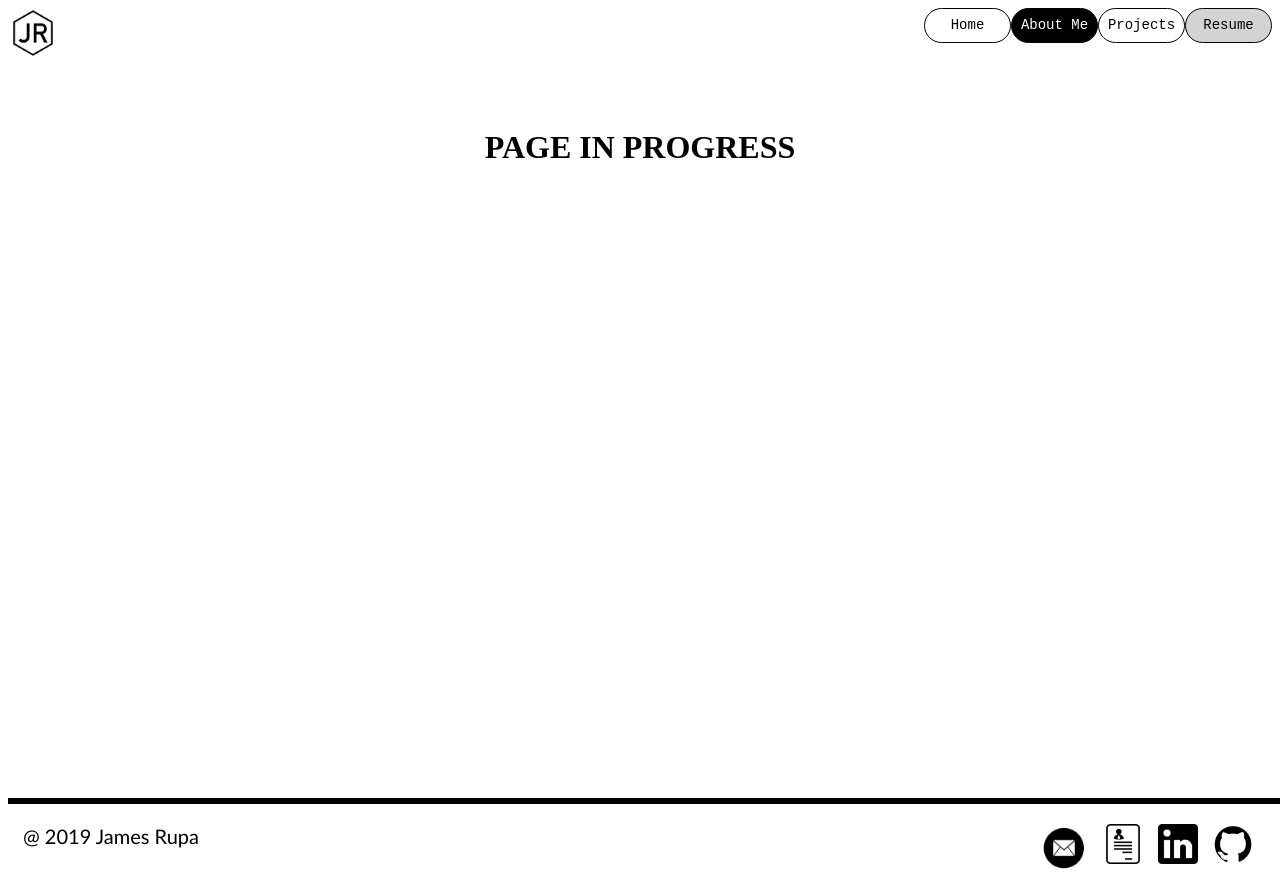
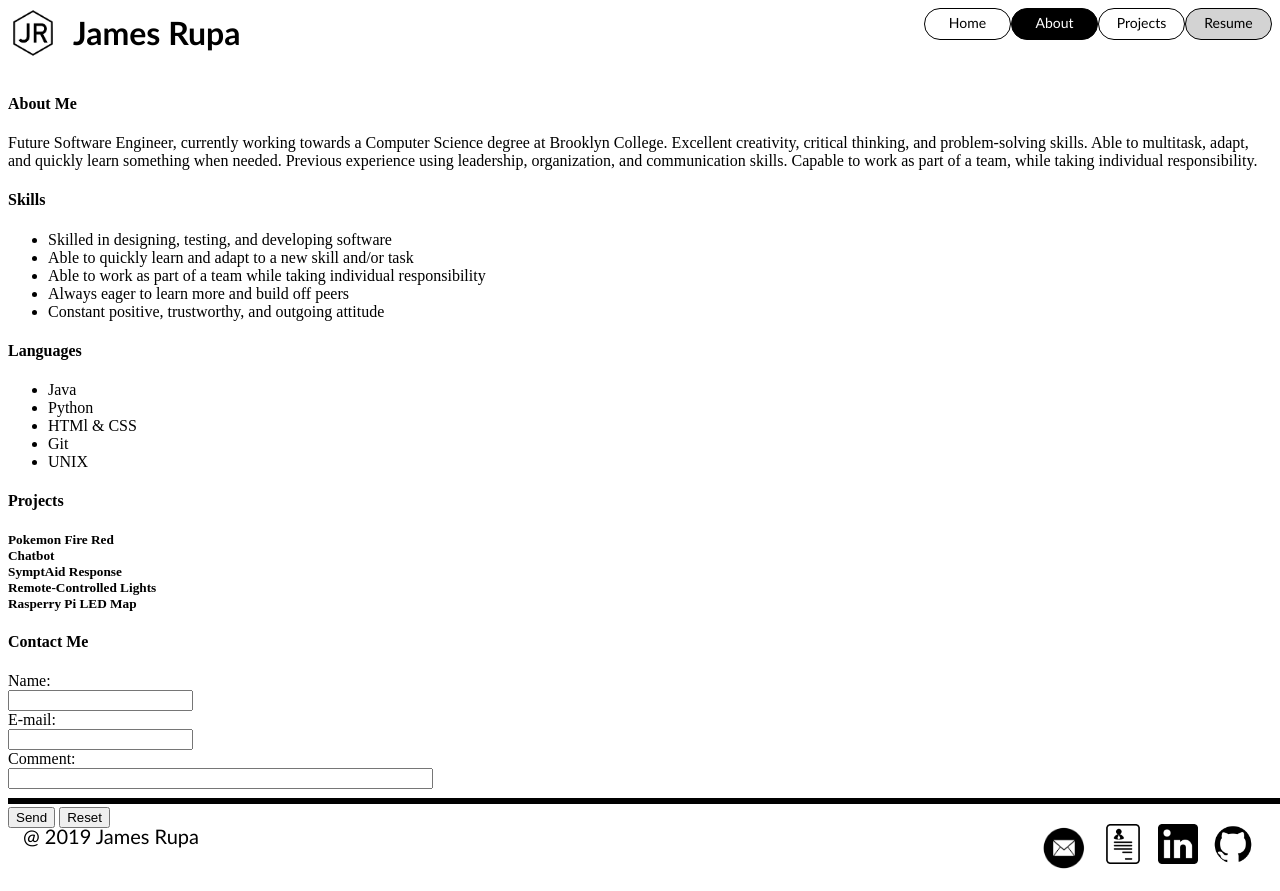
Before and after one commit to jamesrupa/jamesrupa.github.io, a plain HTML site: page portfolio.html in a window 1280 px wide. Drawn offline with Linux system fonts and the light colour scheme.

Commit message:
Info on second page

```diff
--- a/index.css
+++ b/index.css
@@ -1,4 +1,3 @@
-
 body {
     padding: 0;
     max-width: 100%;
@@ -16,9 +15,11 @@ body {
     0% {
         background-position: 0% 50%;
     }
+
     50% {
         background-position: 100% 50%;
     }
+
     100% {
         background-position: 0% 50%;
     }
@@ -68,7 +69,7 @@ h3 {
     letter-spacing: 10px;
 }
 
-#scroll_down{
+#scroll_down {
     padding-top: 280px;
     margin-bottom: auto;
 }
--- a/portfolio.css
+++ b/portfolio.css
@@ -1,18 +1,18 @@
-body{
+body {
     max-width: 100%;
     overflow-x: hidden;
 }
 
 .topnav {
     overflow: hidden;
-    font-family: monospace;
+    font-family: Futura, "Trebuchet MS", Arial, sans-serif;
 }
 
 .topnav a {
     float: right;
     color: #f2f2f2;
     text-align: center;
-    padding-top: 8px;
+    padding-top: 5px;
     width: 85px;
     height: 25px;
     border: 1.5px solid black;
@@ -31,18 +31,29 @@ body{
     background-color: black;
     color: white;
 }
+
 .topnav img {
     float: left;
 }
+
+.topnav h1 {
+    float: left;
+    padding-top: 0px;
+    padding-left: 15px;
+    margin-top: 5px;
+}
+
 .topnav a.resume {
     background-color: lightgray;
 }
 
 
-h1{
-    text-align: center;
-    padding-top: 50px;
+
+/* TEMPORARY */
+h5 {
+    margin: auto;
 }
+
 
 
 
@@ -55,14 +66,15 @@ hr {
 
 .footer {
     font-family: Futura, "Trebuchet MS", Arial, sans-serif;
-	position:absolute;
-    bottom:0;
-    width:100%;
-    height:10px;
+    position: absolute;
+    bottom: 0;
+    width: 100%;
+    height: 10px;
 
 }
+
 .footer a {
-	text-decoration: none;
+    text-decoration: none;
     float: right;
     padding-right: 15px;
     padding-bottom: 15px;
--- a/portfolio.html
+++ b/portfolio.html
@@ -1,5 +1,6 @@
 <!doctype html>
 <html lang="en">
+
 <head>
     <meta charset="UTF-8">
     <meta name="viewport" content="width=device-width, initial-scale=1">
@@ -9,49 +10,76 @@
 
 <body>
 
-
     <div class="topnav">
         <img class="logo" src="img/logo.png" style="width:50px;height:50px;">
-        <a class="resume" href="CSResume.pdf" target="_blank">Resume</a>
+        <h1 class="name">James Rupa</h1>
+        <a class="resume" href="Resume-2019.pdf" target="_blank">Resume</a>
         <a href="">Projects</a>
-        <a class="active" href="">About Me</a>
+        <a class="active" href="">About</a>
         <a href="index.html">Home</a>
     </div>
 
-      <h1>PAGE IN PROGRESS</h1>
 
-<!--
     <h4 id="about">About Me</h4>
+    <p class="info">Future Software Engineer, currently working towards a Computer Science degree at Brooklyn College. Excellent creativity, critical thinking, and problem-solving skills. Able to multitask, adapt, and quickly learn something when needed. Previous experience using leadership, organization, and communication skills. Capable to work as part of a team, while taking individual responsibility.</p>
     <div class="skills">
         <h4 id="skills">Skills</h4>
         <ul>
             <li>
-          one
+                Skilled in designing, testing, and developing software
             </li>
             <li>
-          two
+                Able to quickly learn and adapt to a new skill and/or task
             </li>
             <li>
-          three
+                Able to work as part of a team while taking individual responsibility
+            </li>
+            <li>
+                Always eager to learn more and build off peers
+            </li>
+            <li>
+                Constant positive, trustworthy, and outgoing attitude
             </li>
         </ul>
     </div>
     <div class="languages">
+        <h4 id languages>Languages</h4>
         <ul>
             <li>
-          one1
+                Java
             </li>
             <li>
-          two2
+                Python
             </li>
             <li>
-          three3
+                HTMl & CSS
+            </li>
+            <li>
+                Git
+            </li>
+            <li>
+                UNIX
             </li>
         </ul>
     </div>
     <h4 id="projects">Projects</h4>
+    <h5>Pokemon Fire Red</h5>
+    <h5>Chatbot</h5>
+    <h5>SymptAid Response</h5>
+    <h5>Remote-Controlled Lights</h5>
+    <h5>Rasperry Pi LED Map</h5>
     <h4 id="contact">Contact Me</h4>
-      -->
+    <form action="mailto:jamesjrupa@gmail.com" method="post" enctype="text/plain">
+        Name:<br>
+        <input type="text" name="name"><br>
+        E-mail:<br>
+        <input type="text" name="mail"><br>
+        Comment:<br>
+        <input type="text" name="comment" size="50"><br><br>
+        <input type="submit" value="Send">
+        <input type="reset" value="Reset">
+    </form>
+
 
     <div class="footer">
         <footer>
@@ -65,6 +93,4 @@
         </footer>
     </div>
 
-  </body>
-
-</html>
+</body></html>
```
Also changed, not shown: index.html (+8 -1 lines). Lines whose indentation alone changed are shown as unchanged.
